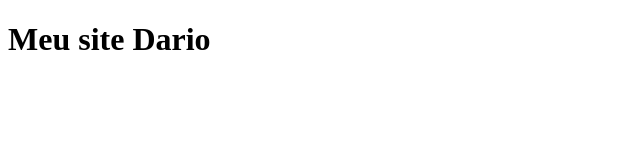
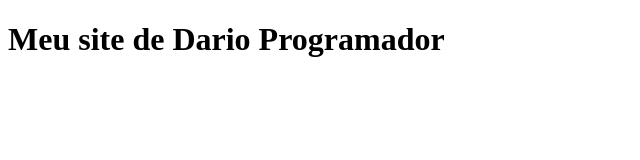
Before and after one commit to dariojose120482silva/repositori-texte, a plain HTML site: page index.html in a window 1280 px wide. Shown: the whole page, without its empty margins (0-640 px from the left). Drawn offline with Linux system fonts and the light colour scheme.

Commit message:
mudando o titulo do site

```diff
--- a/index.html
+++ b/index.html
@@ -6,6 +6,6 @@
     <title>Document</title>
 </head>
 <body>
-    <h1>Meu site Dario</h1>
+    <h1>Meu site de Dario Programador</h1>
 </body>
 </html>
```
